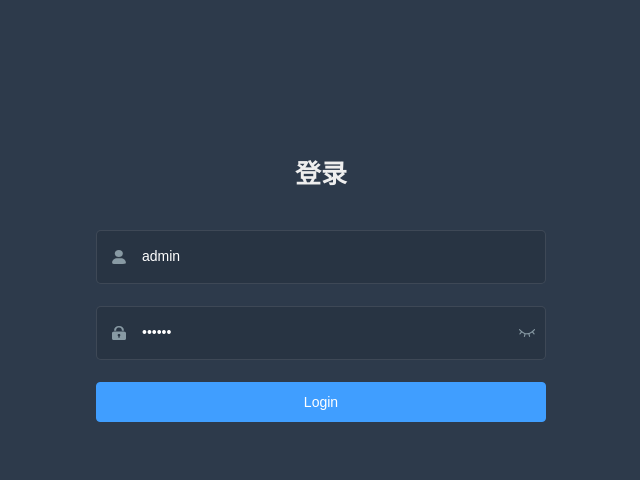
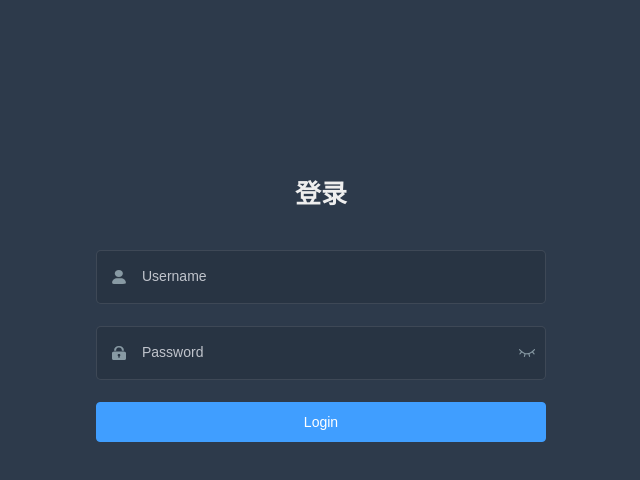
Before and after one commit to thisdk/ordering-front, a Vue app: page /#/login in a window 1280 px wide. Shown: the top 480 px of the page, without its empty margins (319-959 px from the left). Built offline with nearby package versions, Linux system fonts and the light colour scheme.

Commit message:
修复eslint

```diff
--- a/src/views/login/index.vue
+++ b/src/views/login/index.vue
@@ -1,7 +1,12 @@
 <template>
   <div class="login-container">
-    <el-form ref="loginForm" :model="loginForm" :rules="loginRules" class="login-form" auto-complete="on"
-             label-position="left"
+    <el-form
+      ref="loginForm"
+      :model="loginForm"
+      :rules="loginRules"
+      class="login-form"
+      auto-complete="on"
+      label-position="left"
     >
 
       <div class="title-container">
@@ -10,7 +15,7 @@
 
       <el-form-item prop="username">
         <span class="svg-container">
-          <svg-icon icon-class="user"/>
+          <svg-icon icon-class="user" />
         </span>
         <el-input
           ref="username"
@@ -25,7 +30,7 @@
 
       <el-form-item prop="password">
         <span class="svg-container">
-          <svg-icon icon-class="password"/>
+          <svg-icon icon-class="password" />
         </span>
         <el-input
           :key="passwordType"
@@ -39,15 +44,17 @@
           @keyup.enter.native="handleLogin"
         />
         <span class="show-pwd" @click="showPwd">
-          <svg-icon :icon-class="passwordType === 'password' ? 'eye' : 'eye-open'"/>
+          <svg-icon :icon-class="passwordType === 'password' ? 'eye' : 'eye-open'" />
         </span>
       </el-form-item>
 
-      <el-button :loading="loading" type="primary" style="width:100%;margin-bottom:30px;"
-                 @click.native.prevent="handleLogin"
+      <el-button
+        :loading="loading"
+        type="primary"
+        style="width:100%;margin-bottom:30px;"
+        @click.native.prevent="handleLogin"
       >Login
       </el-button>
-
     </el-form>
   </div>
 </template>
@@ -60,22 +67,22 @@ export default {
   data() {
     const validateUsername = (rule, value, callback) => {
       if (!validUsername(value)) {
-        callback(new Error('Please enter the correct user name'))
+        callback(new Error('请输入用户名'))
       } else {
         callback()
       }
     }
     const validatePassword = (rule, value, callback) => {
       if (value.length < 6) {
-        callback(new Error('The password can not be less than 6 digits'))
+        callback(new Error('请输入大于6位的密码'))
       } else {
         callback()
       }
     }
     return {
       loginForm: {
-        username: 'admin',
-        password: '111111'
+        username: '',
+        password: ''
       },
       loginRules: {
         username: [{ required: true, trigger: 'blur', validator: validateUsername }],
@@ -126,8 +133,6 @@ export default {
 </script>
 
 <style lang="scss">
-/* 修复input 背景不协调 和光标变色 */
-/* Detail see https://github.com/PanJiaChen/vue-element-admin/pull/927 */
 
 $bg: #283443;
 $light_gray: #fff;
@@ -187,7 +192,7 @@ $light_gray: #eee;
     position: relative;
     width: 520px;
     max-width: 100%;
-    padding: 160px 35px 0;
+    padding: 180px 35px 0;
     margin: 0 auto;
     overflow: hidden;
   }
@@ -234,4 +239,5 @@ $light_gray: #eee;
     user-select: none;
   }
 }
+
 </style>
```
